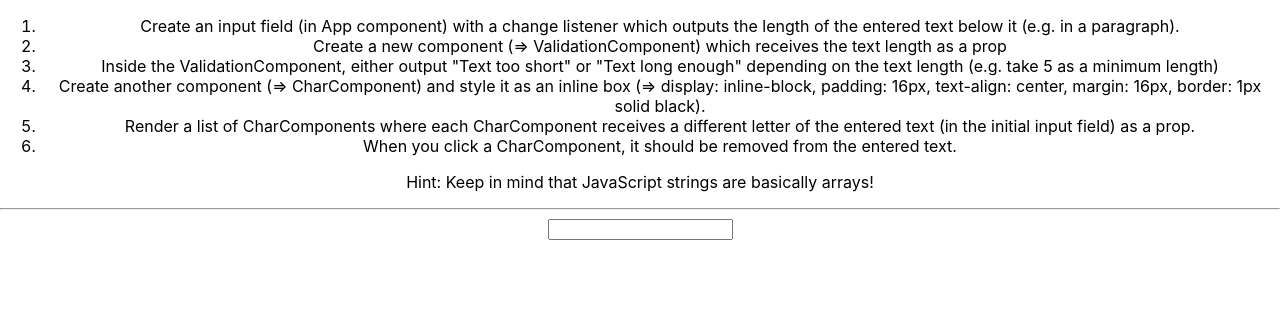
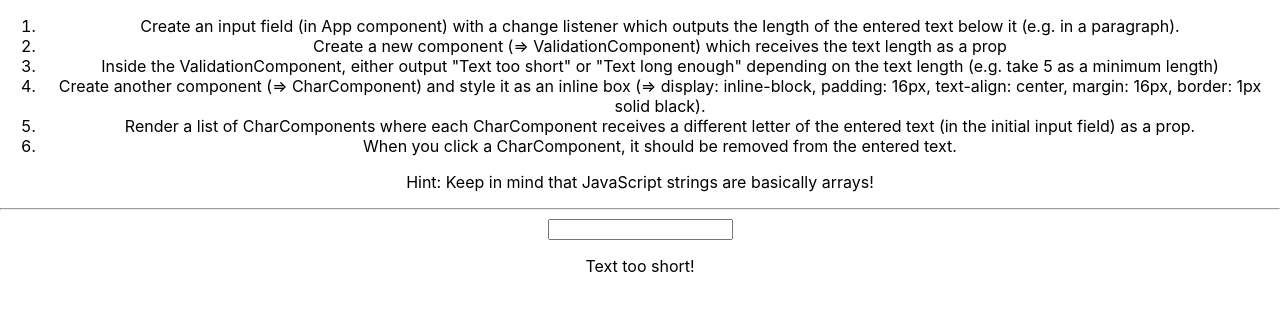
Before and after one commit to Joseph-Scott/assignment2-lists-and-conditionals, a React (Create React App) app: page / in a window 1280 px wide. Shown: the top 310 px of the page. Built offline with nearby package versions, Linux system fonts and the light colour scheme.

Commit message:
second list task complete

```diff
--- a/src/App.js
+++ b/src/App.js
@@ -1,5 +1,6 @@
 import React, { Component } from 'react';
 import './App.css';
+import Validation from './Validation/Validation';
 
 
 class App extends Component {
@@ -30,6 +31,7 @@
           onChange={this.inputChangedHandler}
           value={this.state.userInput} />
           <p>{this.state.userInput} </p>
+          <Validation inputLength={this.state.userInput.length} />
       </div>
     );
   }
--- /dev/null
+++ b/src/Validation/Validation.js
@@ -0,0 +1,12 @@
+import React from 'react';
+
+
+const validation = ( props ) => {
+  return (
+    <div>
+      <p>Text too short!</p>
+    </div>
+  );
+};
+
+export default validation;
```
